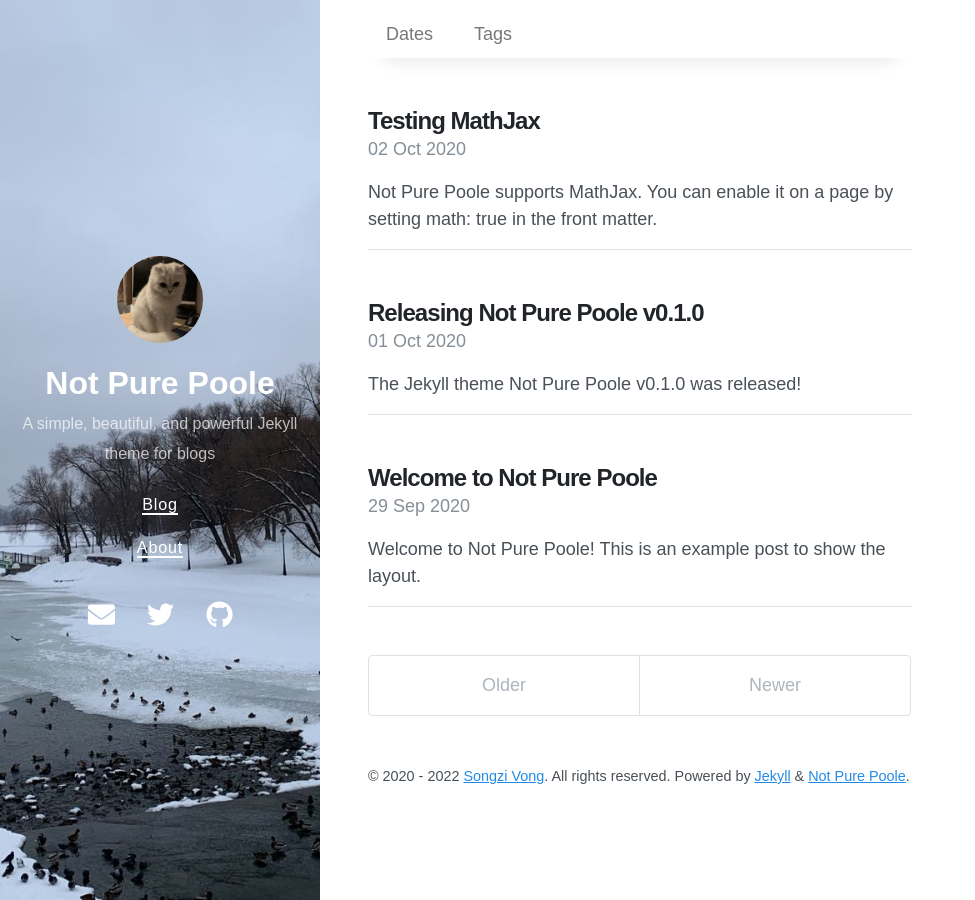
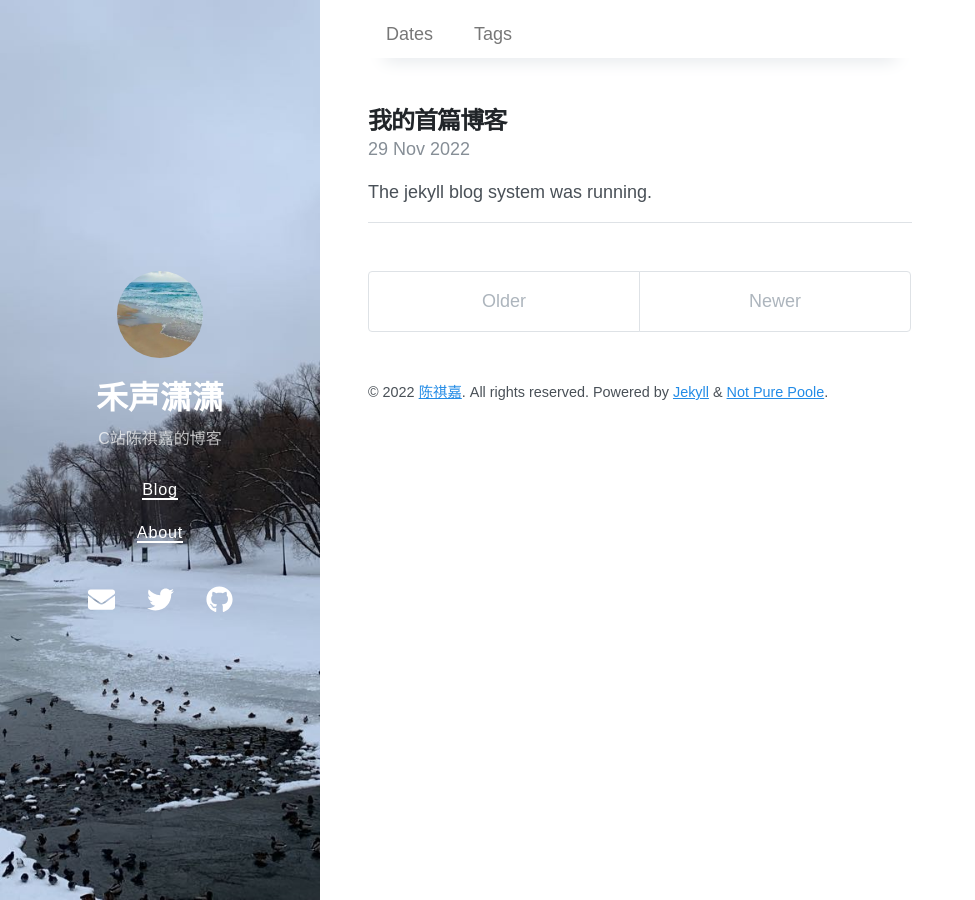
Before and after one commit to Chenqijia1234/Chenqijia1234.github.io, a Jekyll site: the page built from index.html, in a window 1280 px wide. Shown: the whole page, without its empty margins (0-975 px from the left). Built offline with Jekyll 4.4.1, drawn with Linux system fonts in a browser that asks for light colours; nearby versions of some CDN libraries; the list of posts is cut into pages by our own code.

Commit message:
new file:   Rakefile 	modified:   _config.yml 	deleted:    _posts/2020-09-29-welcome-to-not-pure-poole.md 	deleted:    _posts/2020-10-01-releasing-not-pure-poole-v0-1-0.md 	deleted:    _posts/2020-10-02-testing-mathjax.md 	new file:   _posts/2022-11-29-my-first-blog.md 	modified:   about.md 	modified:   avatar.jpeg

```diff
--- a/_config.yml
+++ b/_config.yml
@@ -1,7 +1,7 @@
 # Setup
-title: Not Pure Poole
-description: A simple, beautiful, and powerful Jekyll theme for blogs
-url: https://vszhub.github.io
+title: 禾声潇潇
+description: C站陈祺嘉的博客
+url: https://Chenqijia1234.github.io
 avatar: /avatar.jpeg
 paginate: 5
 permalink: pretty
@@ -28,9 +28,6 @@ exclude:
   - not-pure-poole.gemspec
 
 # Optimize Jekyl SEO Tag
-twitter:
-  username: vszhub
-  card: summary
 logo: logo.png
 social:
   name: Songzi Vong
@@ -54,7 +51,7 @@ sass:
 
 # Specify the author for blog posts
 author:
-  name: Songzi Vong
-  url: https://github.com/vszhub/
-  email: vszhub@gmail.com
+  name: 陈祺嘉
+  url: https://github.com/Chenqijia1234/
+  email: 86812582@qq.com
 exclude: [vendor]
--- a/_posts/2020-09-29-welcome-to-not-pure-poole.md
+++ /dev/null
@@ -1,169 +0,0 @@
----
-layout: post
-title: Welcome to Not Pure Poole
-date: 2020-09-29 23:18 +0800
-last_modified_at: 2020-10-01 01:08:25 +0800
-tags: [jekyll theme, jekyll, tutorial]
-toc:  true
----
-Welcome to **Not Pure Poole**! This is an example post to show the layout.
-{: .message }
-
-First, do you notice the TOC on the right side? Try to scroll down to read this post, you'll find that the TOC is always sticky in the viewport.
-
-Cum sociis natoque penatibus et magnis <a href="#">dis parturient montes</a>, nascetur ridiculus mus. *Aenean eu leo quam.* Pellentesque ornare sem lacinia quam venenatis vestibulum. Sed posuere consectetur est at lobortis. Cras mattis consectetur purus sit amet fermentum.
-
-> Curabitur blandit tempus porttitor. Nullam quis risus eget urna mollis ornare vel eu leo. Nullam id dolor id nibh ultricies vehicula ut id elit.
-
-Etiam porta **sem malesuada magna** mollis euismod. Cras mattis consectetur purus sit amet fermentum. Aenean lacinia bibendum nulla sed consectetur.
-
-## Inline HTML elements
-
-HTML defines a long list of available inline tags, a complete list of which can be found on the [Mozilla Developer Network](https://developer.mozilla.org/en-US/docs/Web/HTML/Element).
-
-- **To bold text**, use `<strong>`.
-- *To italicize text*, use `<em>`.
-- <mark>To highlight</mark>, use `<mark>`.
-- Abbreviations, like <abbr title="HyperText Markup Langage">HTML</abbr> should use `<abbr>`, with an optional `title` attribute for the full phrase.
-- Citations, like <cite>&mdash; Mark Otto</cite>, should use `<cite>`.
-- <del>Deleted</del> text should use `<del>` and <ins>inserted</ins> text should use `<ins>`.
-- Superscript <sup>text</sup> uses `<sup>` and subscript <sub>text</sub> uses `<sub>`.
-
-Most of these elements are styled by browsers with few modifications on our part.
-
-## Footnotes
-
-Footnotes are supported as part of the Markdown syntax. Here's one in action. Clicking this number[^fn-sample_footnote] will lead you to a footnote. The syntax looks like:
-
-{% highlight text %}
-Clicking this number[^fn-sample_footnote]
-{% endhighlight %}
-
-Each footnote needs the `^fn-` prefix and a unique ID to be referenced for the footnoted content. The syntax for that list looks something like this:
-
-{% highlight text %}
-[^fn-sample_footnote]: Handy! Now click the return link to go back.
-{% endhighlight %}
-
-You can place the footnoted content wherever you like. Markdown parsers should properly place it at the bottom of the post.
-
-## Heading
-
-Vivamus sagittis lacus vel augue rutrum faucibus dolor auctor. Duis mollis, est non commodo luctus, nisi erat porttitor ligula, eget lacinia odio sem nec elit. Morbi leo risus, porta ac consectetur ac, vestibulum at eros.
-
-### Code
-
-Inline code is available with the `<code>` element. Snippets of multiple lines of code are supported through Rouge. Longer lines will automatically scroll horizontally when needed. You may also use code fencing (triple backticks) for rendering code.
-
-{% highlight js %}
-// Example can be run directly in your JavaScript console
-
-// Create a function that takes two arguments and returns the sum of those arguments
-var adder = new Function("a", "b", "return a + b");
-
-// Call the function
-adder(2, 6);
-// > 8
-{% endhighlight %}
-
-You may also optionally show code snippets with line numbers. Add `linenos` to the Rouge tags.
-
-{% highlight js linenos %}
-// Example can be run directly in your JavaScript console
-
-// Create a function that takes two arguments and returns the sum of those arguments
-var adder = new Function("a", "b", "return a + b");
-
-// Call the function
-adder(2, 6);
-// > 8
-{% endhighlight %}
-
-Aenean lacinia bibendum nulla sed consectetur. Etiam porta sem malesuada magna mollis euismod. Fusce dapibus, tellus ac cursus commodo, tortor mauris condimentum nibh, ut fermentum massa.
-
-### Lists
-
-Cum sociis natoque penatibus et magnis dis parturient montes, nascetur ridiculus mus. Aenean lacinia bibendum nulla sed consectetur. Etiam porta sem malesuada magna mollis euismod. Fusce dapibus, tellus ac cursus commodo, tortor mauris condimentum nibh, ut fermentum massa justo sit amet risus.
-
-- Praesent commodo cursus magna, vel scelerisque nisl consectetur et.
-- Donec id elit non mi porta gravida at eget metus.
-- Nulla vitae elit libero, a pharetra augue.
-
-Donec ullamcorper nulla non metus auctor fringilla. Nulla vitae elit libero, a pharetra augue.
-
-1. Vestibulum id ligula porta felis euismod semper.
-2. Cum sociis natoque penatibus et magnis dis parturient montes, nascetur ridiculus mus.
-3. Maecenas sed diam eget risus varius blandit sit amet non magna.
-
-Cras mattis consectetur purus sit amet fermentum. Sed posuere consectetur est at lobortis.
-
-<dl>
-  <dt>HyperText Markup Language (HTML)</dt>
-  <dd>The language used to describe and define the content of a Web page</dd>
-
-  <dt>Cascading Style Sheets (CSS)</dt>
-  <dd>Used to describe the appearance of Web content</dd>
-
-  <dt>JavaScript (JS)</dt>
-  <dd>The programming language used to build advanced Web sites and applications</dd>
-</dl>
-
-Integer posuere erat a ante venenatis dapibus posuere velit aliquet. Morbi leo risus, porta ac consectetur ac, vestibulum at eros. Nullam quis risus eget urna mollis ornare vel eu leo.
-
-### Images
-
-Quisque consequat sapien eget quam rhoncus, sit amet laoreet diam tempus. Aliquam aliquam metus erat, a pulvinar turpis suscipit at.
-
-![placeholder](http://placehold.it/800x400 "Large example image")
-![placeholder](http://placehold.it/400x200 "Medium example image")
-![placeholder](http://placehold.it/200x200 "Small example image")
-
-Align to the center by adding `class="align-center"`:
-
-![placeholder](http://placehold.it/400x200 "Medium example image"){: .align-center}
-
-### Tables
-
-Aenean lacinia bibendum nulla sed consectetur. Lorem ipsum dolor sit amet, consectetur adipiscing elit.
-
-<table>
-  <thead>
-    <tr>
-      <th>Name</th>
-      <th>Upvotes</th>
-      <th>Downvotes</th>
-    </tr>
-  </thead>
-  <tfoot>
-    <tr>
-      <td>Totals</td>
-      <td>21</td>
-      <td>23</td>
-    </tr>
-  </tfoot>
-  <tbody>
-    <tr>
-      <td>Alice</td>
-      <td>10</td>
-      <td>11</td>
-    </tr>
-    <tr>
-      <td>Bob</td>
-      <td>4</td>
-      <td>3</td>
-    </tr>
-    <tr>
-      <td>Charlie</td>
-      <td>7</td>
-      <td>9</td>
-    </tr>
-  </tbody>
-</table>
-
-Nullam id dolor id nibh ultricies vehicula ut id elit. Sed posuere consectetur est at lobortis. Nullam quis risus eget urna mollis ornare vel eu leo.
-
------
-
-Want to see something else added? <a href="https://github.com/vszhub/not-pure-poole/issues/new">Open an issue.</a>
-
-[^fn-sample_footnote]: Handy! Now click the return link to go back.
--- a/_posts/2020-10-01-releasing-not-pure-poole-v0-1-0.md
+++ /dev/null
@@ -1,14 +0,0 @@
----
-layout: post
-title: Releasing Not Pure Poole v0.1.0
-author: Songzi Vong
-tags:
-- jekyll theme
-- jekyll
-date: 2020-10-01 13:56 +0800
----
-The Jekyll theme **Not Pure Poole** v0.1.0 was released!
-
-Not Pure Poole is a simple, beautiful, and powerful Jekyll theme for blogs. It is built on [Poole](https://github.com/poole/poole) and [Pure](https://purecss.io/).
-
-For more information about this theme, you can read the [README](https://github.com/vszhub/not-pure-poole/blob/master/README.md) file.
--- a/_posts/2020-10-02-testing-mathjax.md
+++ /dev/null
@@ -1,17 +0,0 @@
----
-layout: post
-title: Testing MathJax
-tags: mathjax
-math: true
-date: 2020-10-02 15:32 +0800
----
-Not Pure Poole supports [MathJax](https://www.mathjax.org/). You can enable it on a page by setting `math: true` in the front matter.
-
-An inline math: \\\(E=mc^2\\\).
-
-A display math:
-
-$$
-i\hbar \frac{\partial \Psi}{\partial t} = -\frac{\hbar^2}{2m}
-\frac{\partial^2 \Psi}{\partial x^2} + V \Psi
-$$
--- /dev/null
+++ b/_posts/2022-11-29-my-first-blog.md
@@ -0,0 +1,10 @@
+---
+layout: post
+title: "我的首篇博客"
+author: Songzi Vong
+tags:
+- 介绍
+- Jekyll
+---
+
+The jekyll blog system was running.
```
Also changed, not shown: about.md (+6 -1 lines), avatar.jpeg, 1 other file.
